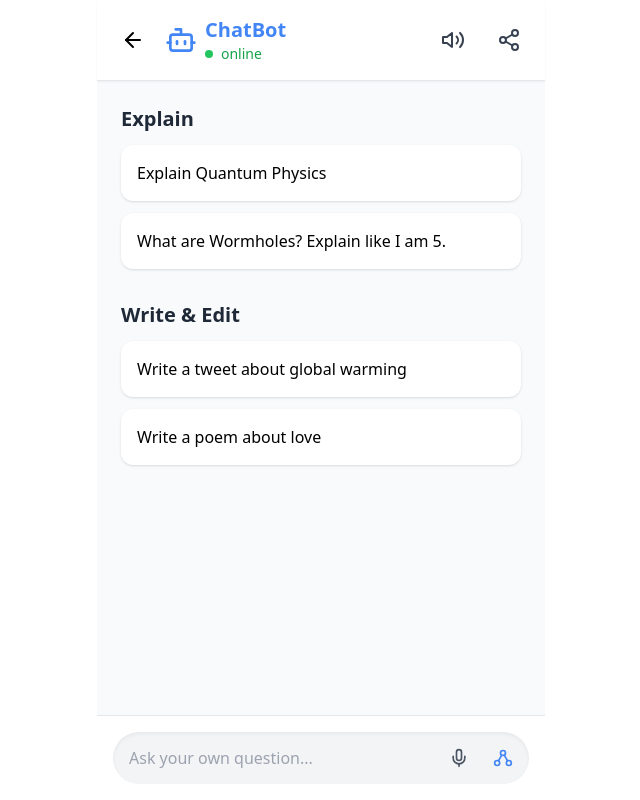
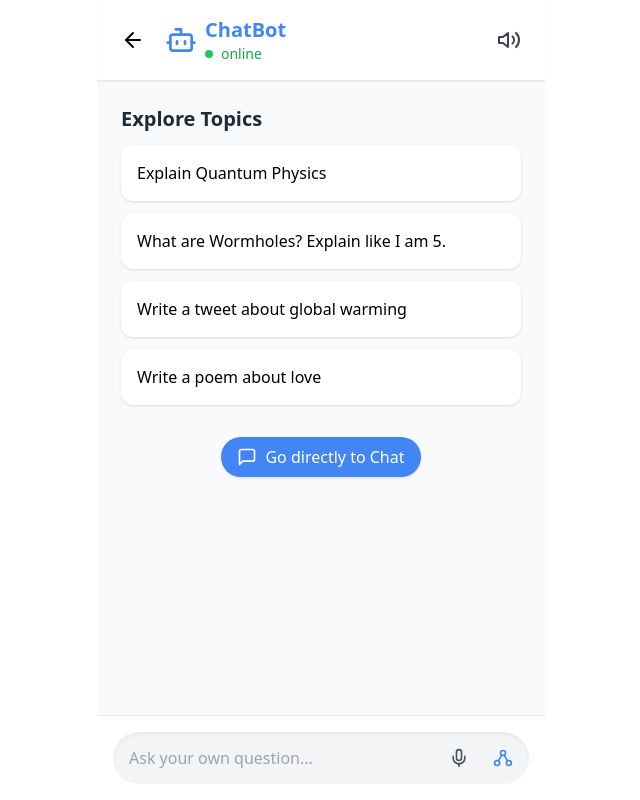
Before and after one commit to Saitejaswini-25/chatbot, a React (Vite) app: page /menu in a window 1280 px wide. Shown: the whole page, without its empty margins (319-959 px from the left). Built offline with nearby package versions, Linux system fonts and the light colour scheme.

Commit message:
Update MenuPage.tsx

```diff
--- a/src/pages/MenuPage.tsx
+++ b/src/pages/MenuPage.tsx
@@ -1,6 +1,6 @@
 import React, { useState } from 'react';
 import { useNavigate } from 'react-router-dom';
-import { Bot, Volume2, Share2, ArrowLeft, Mic } from 'lucide-react';
+import { Bot, Volume2, Share2, ArrowLeft, Mic, MessageSquare } from 'lucide-react';
 
 function MenuPage() {
   const navigate = useNavigate();
@@ -14,7 +14,7 @@ function MenuPage() {
   ];
 
   const handleSpeak = () => {
-    const message = "Welcome! Choose a topic below or type your own question to start the conversation.";
+    const message = "Welcome! Choose a topic below or type your own question to start chatting.";
     const utterance = new SpeechSynthesisUtterance(message);
     utterance.lang = 'en-US';
     speechSynthesis.speak(utterance);
@@ -23,7 +23,7 @@ function MenuPage() {
   const handleVoiceInput = () => {
     const SpeechRecognition = (window as any).SpeechRecognition || (window as any).webkitSpeechRecognition;
     if (!SpeechRecognition) {
-      alert("Speech Recognition not supported in this browser.");
+      alert("Speech Recognition is not supported in this browser.");
       return;
     }
 
@@ -68,18 +68,15 @@ function MenuPage() {
           <button onClick={handleSpeak} className="p-2 hover:bg-gray-100 rounded-full">
             <Volume2 className="w-6 h-6 text-gray-700" />
           </button>
-          <button className="p-2 hover:bg-gray-100 rounded-full">
-            <Share2 className="w-6 h-6 text-gray-700" />
-          </button>
         </div>
       </div>
 
       {/* Menu Options */}
       <div className="flex-1 p-6 space-y-8">
         <div>
-          <h2 className="text-xl font-semibold mb-3 text-gray-800">Explain</h2>
+          <h2 className="text-xl font-semibold mb-3 text-gray-800">Explore Topics</h2>
           <div className="space-y-3">
-            {menuItems.slice(0, 2).map((item, index) => (
+            {menuItems.map((item, index) => (
               <button
                 key={index}
                 className="w-full text-left bg-white p-4 rounded-xl shadow hover:bg-blue-50 transition"
@@ -91,19 +88,15 @@ function MenuPage() {
           </div>
         </div>
 
-        <div>
-          <h2 className="text-xl font-semibold mb-3 text-gray-800">Write & Edit</h2>
-          <div className="space-y-3">
-            {menuItems.slice(2).map((item, index) => (
-              <button
-                key={index}
-                className="w-full text-left bg-white p-4 rounded-xl shadow hover:bg-blue-50 transition"
-                onClick={() => navigate('/chat', { state: { prompt: item.prompt } })}
-              >
-                {item.text}
-              </button>
-            ))}
-          </div>
+        {/* Direct Chat Button */}
+        <div className="text-center">
+          <button
+            onClick={() => navigate('/chat')}
+            className="inline-flex items-center gap-2 bg-[#4285f4] text-white px-4 py-2 rounded-full shadow hover:bg-blue-600 transition"
+          >
+            <MessageSquare className="w-5 h-5" />
+            Go directly to Chat
+          </button>
         </div>
       </div>
 
```
